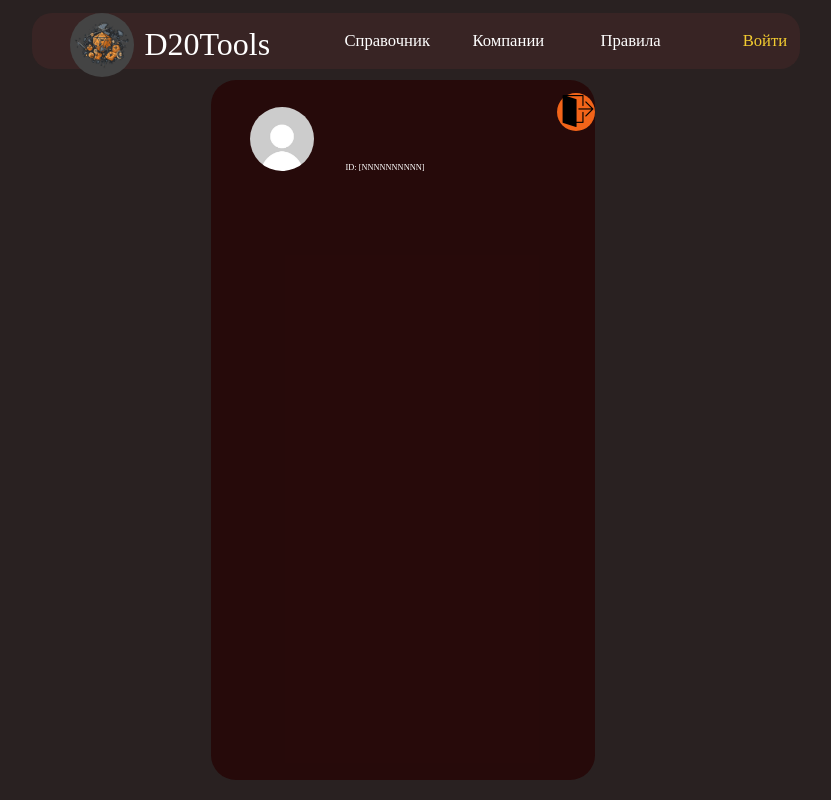
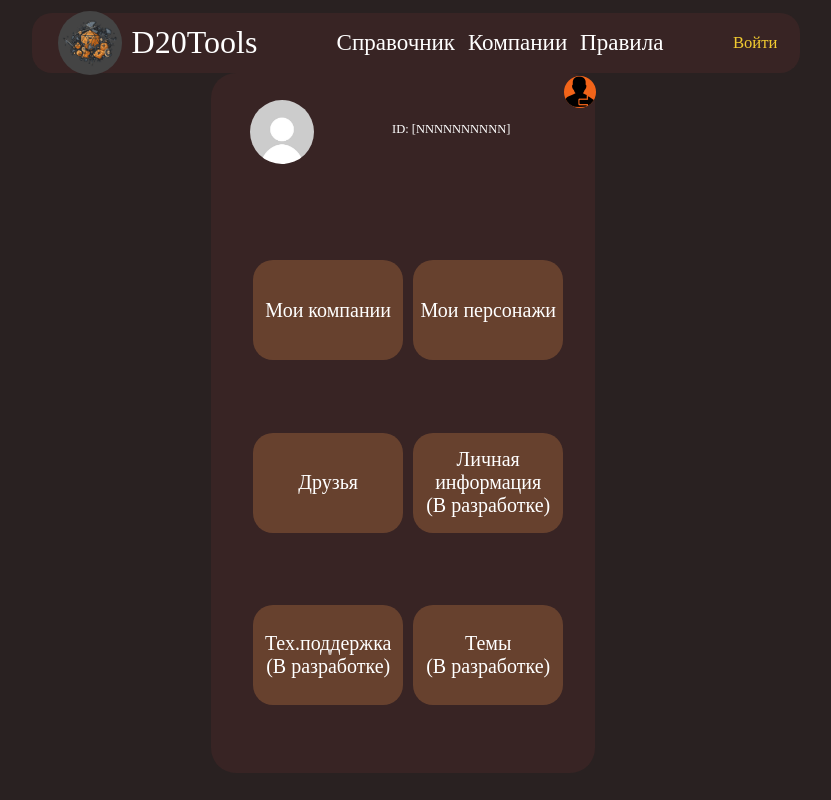
Before and after one commit to Dimentorr/d20tools, a Django app: page /account/ in a window 1280 px wide. Shown: the whole page, without its empty margins (224-1055 px from the left). Run offline with Django 5.2, Linux system fonts and the light colour scheme.

Commit message:
update css account+default(navbar)

```diff
--- a/d20/personal_account/templates/personal_account/account.html
+++ b/d20/personal_account/templates/personal_account/account.html
@@ -14,14 +14,25 @@
     <div class="person_logo_place">
         <div class="user_logo"><img src="{% static 'img/void_account.jpg' %}"></div>
     </div>
-    <div class="user-name">
-        <b>{{ user.username }}</b>
-    </div>
-    <div class="user-id">
-        <small>ID: [NNNNNNNNNN]</small>
+
+    <div class="block_base_person_inform">
+        <div class="user_name">
+            <b>{{ user.username }}</b>
+        </div>
+        <div class="user_id">
+            <small>ID: [NNNNNNNNNN]</small>
+        </div>
     </div>
     <div class="exit_account_icon">
-        <a href="{% url 'logout' %}"><img src="{%static 'img/logout.png'%}"></a>
+        <a href="{% url 'logout' %}"><img src="{% static 'img/logout.png' %}"></a>
+    </div>
+    <div class="block_content_account">
+        <a href="">Мои компании</a>
+        <a href="">Мои персонажи</a>
+        <a href="">Друзья</a>
+        <a href="{% url 'account'%}">Личная информация<br>(В разработке)</a>
+        <a href="{% url 'account'%}">Тех.поддержка<br>(В разработке)</a>
+        <a href="{% url 'account'%}">Темы<br>(В разработке)</a>
     </div>
 </div>
 {% endblock %}
--- a/d20/static/css/STATIC.css
+++ b/d20/static/css/STATIC.css
@@ -1,8 +1,9 @@
 :root {
     --dg-color: #292121;
-    --bg-navbar-color: rgba(66, 38, 38, 0.63);
+    --bg-form-on-body-color: rgba(66, 38, 38, 0.63);
 
     --dg-form: rgba(39, 7, 7, 0.89);
+    --bg-block-on-form: rgba(228, 144, 76, 0.27);
     --bg-button-access: rgb(30, 143, 4);
     --bg-button-access-hover: rgb(47, 255, 0);
 
@@ -17,16 +18,17 @@
     --bg-for-exit-account: rgba(242, 100, 25);
 
     --default-font-size: 1.3vw;
+    --font-size-navbar: 1.8vw;
     --font-size-for-form-button: 1vw;
     --name-project-navbar: 2.5vw;
 
 
-    --default-font-size-account-form: 15px;
-    --default-font-size-account-username-on-form: 25px;
-    --default-font-size-account-user-id-on-form: 10px;
+    --default-font-size-account-form: 20px;
+    --default-font-size-account-username-on-form: 35px;
+    --default-font-size-account-user-id-on-form: 15px;
 
-    --default-font-size-account-username-on-form-befor-900: 17px;
-    --default-font-size-account-user-id-on-form-befor-900: 7px;
+    --default-font-size-account-username-on-form-befor-900: 20px;
+    --default-font-size-account-user-id-on-form-befor-900: 8px;
 
     --size-img-on-header: 5vw;
     --size-img-on-header-after-1300: 4.5vw;
--- a/d20/static/css/account.css
+++ b/d20/static/css/account.css
@@ -114,10 +114,11 @@
 }
 
 .person_account_list {
+    margin-top: 40px;
     min-height: 700px;
     min-width: 250px;
     width: 30vw;
-    background-color: var(--dg-form);
+    background-color: var(--bg-form-on-body-color);
     border-radius: 25px;
 
     display: grid;
@@ -143,17 +144,19 @@
         }
     }
 }
-.user-name {
-    display: flex;
-    align-items: center;
+.block_base_person_inform {
+    display: grid;
+    align-items: baseline;
+    /*start-row/start-column/end-row/end-column*/
+    grid-area: 2/2/3/2;
+}
+.user_name {
     font-size: var(--default-font-size-account-username-on-form);
     grid-row-start: 2;
     grid-column-start: 2;
 }
 
-.user-id {
-    display: flex;
-    align-items: center;
+.user_id {
     font-size: var(--default-font-size-account-user-id-on-form);
     grid-row-start: 3;
     grid-column-start: 2;
@@ -162,29 +165,60 @@
 .exit_account_icon {
     /*start-row/start-column/end-row/end-column*/
     grid-area: 1/3/1/3;
-    width: 3vw;
-    height: 3vw;
-    max-width: 45px;
-    max-height: 45px;
-    margin-top: 1vw;
-    margin-right: 2vw;
-    border-radius: 50px;
-    background-color: var(--bg-for-exit-account);
     & img {
-        margin-top: 0.2vw;
-        margin-left: 0.4vw;
+        background-color: var(--bg-for-exit-account);
+        border-radius: 50px;
+        margin-top: 0.4vh;
+        margin-left: 0.6vw;
         width: 2.5vw;
         height: 2.5vw;
+        min-height: 20px;
+        min-width: 20px;
         max-width: 35px;
         max-height: 35px;
         }
 }
 
+
+.block_content_account {
+    /*start-row/start-column/end-row/end-column*/
+    margin-top: 10px;
+    grid-area: 4/1/4/4;
+    display: flex;
+    justify-content: center;
+    align-content: space-evenly;
+    flex-wrap: wrap;
+    & a {
+        display: flex;
+        text-align: center;
+        align-items: center;
+        justify-content: center;
+        border-radius: 20px;
+        margin-top: 5px;
+        margin-left: 10px;
+        min-width: 150px;
+        width: 10vw;
+        height: 10vh;
+        min-height: 100px;
+        background-color: var(--bg-block-on-form);
+        font-size: var(--default-font-size-account-form);
+        color: var(--text-color);
+        text-decoration: none;
+    }
+}
+
 @media screen and (max-width: 900px) {
-    .user-name{
+    .user_name{
         font-size: var(--default-font-size-account-username-on-form-befor-900);
     }
-    .user-id {
+    .user_id {
         font-size: var(--default-font-size-account-user-id-on-form-befor-900);
     }
 }
+
+@media screen and (max-width: 1067px)
+{
+    .person_account_list {
+        height: 800px;
+    }
+}
--- a/d20/static/css/default.css
+++ b/d20/static/css/default.css
@@ -8,7 +8,7 @@
 .content {
     display: grid;
     grid-template-columns: 18vw 62vw 20vw;
-    grid-template-rows: 10vh auto;
+    grid-template-rows: auto auto;
 }
 
 .left_content {
@@ -33,27 +33,30 @@
     margin-top: 1vw;
     width: 100%;
     grid-template-columns: 20vw auto 20vw;
-    height: 7vh;
+    height: 20px;
 }
 
 .header_content {
     grid-column-start: 2;
 
-    background-color: var(--bg-navbar-color);
+    background-color: var(--bg-form-on-body-color);
     justify-content: space-between;
     border-radius: 20px;
-    height: 7vh;
-    display: flex;
+    /*height: 7vh;*/
+    /*display: flex;*/
+
+    display: grid;
+    grid-template-columns: 25% 65% 10%;
 }
 
 .header_logo {
     display: flex;
     align-items: center;
+    margin: auto;
     justify-content: center;
     flex-direction: row;
     height: 2rem;
-    margin-top: 2vh;
-    margin-left: 3vw;
+    padding-left: 2vw;
     text-decoration: none;
     color: var(--text-color);
     & img {
@@ -76,13 +79,11 @@
     flex-wrap: wrap;
     list-style-type: none;
 
-    & li {
-        min-width: 10vw;
-    }
     & li a {
         color: var(--text-color);
         text-decoration: none;
-        margin: 0 10px 10px;
+        margin-left: 1vw;
+        font-size: var(--font-size-navbar);
     }
     & li:hover {
         scale: var(--scale-max);
```
Also changed, not shown: d20/static/img/logout.png, 4 other files.
